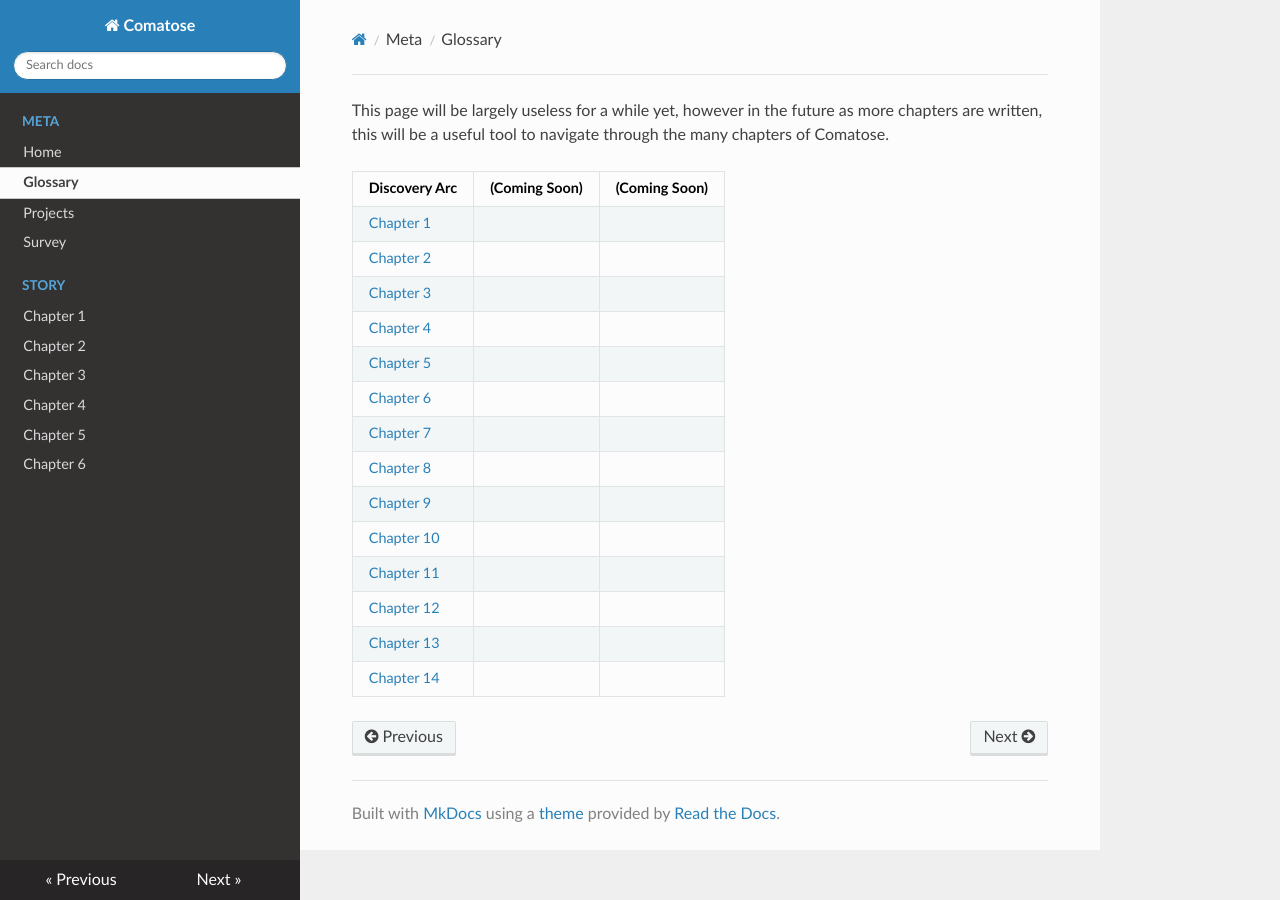
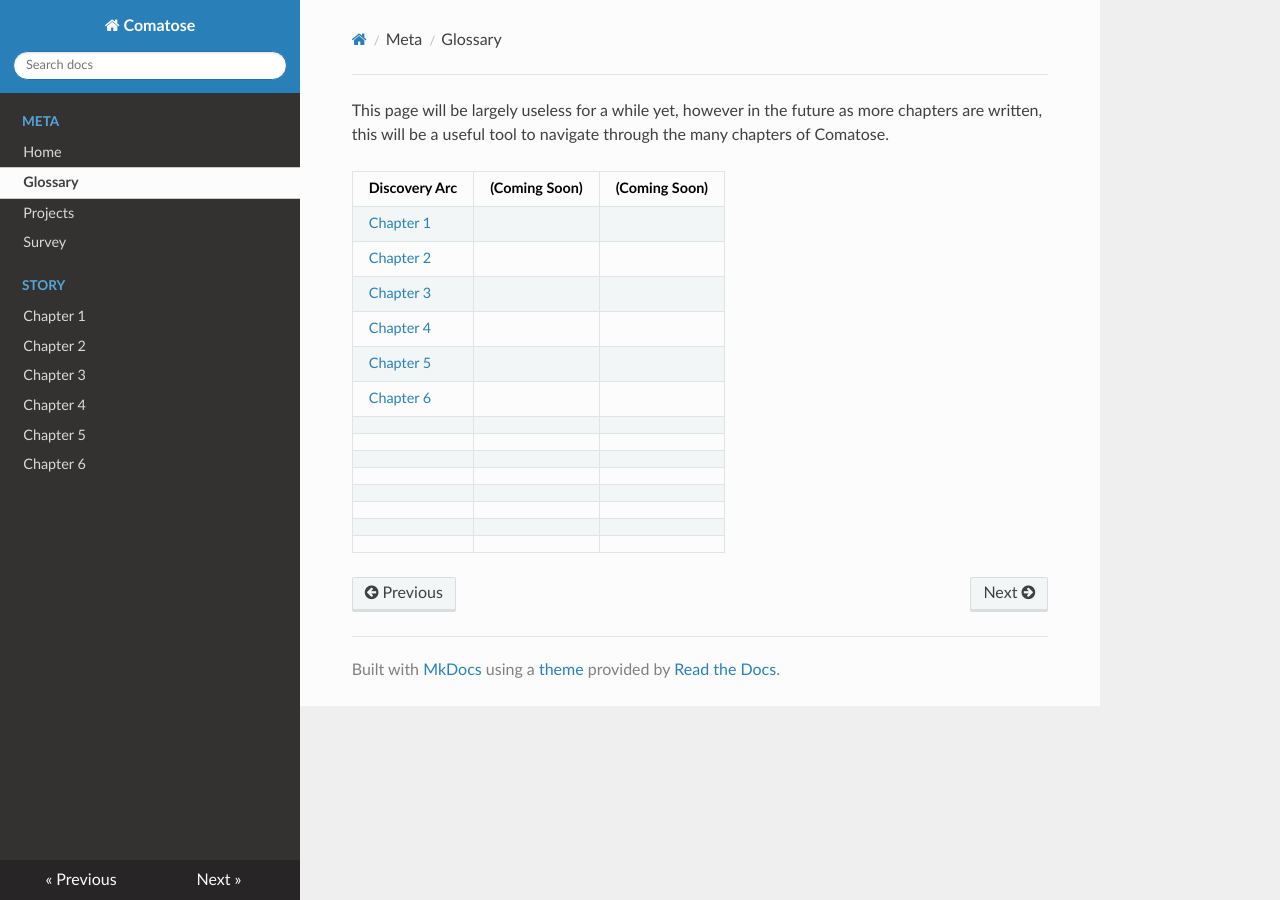
Before and after one commit to asibs121/Comatose, an MkDocs documentation site: the page built from docs/glossary.md, in a window 1280 px wide. Built offline with MkDocs 1.6.1, drawn with Linux system fonts in a browser that asks for light colours; nearby versions of some CDN libraries.

Commit message:
Update glossary.md

```diff
--- a/docs/glossary.md
+++ b/docs/glossary.md
@@ -8,11 +8,11 @@
 |    [Chapter 4](../chap4)    |                             |                             |
 |    [Chapter 5](../chap5)    |                             |                             |
 |    [Chapter 6](../chap6)    |                             |                             |
-|    [Chapter 7](../chap7)    |                             |                             |
-|    [Chapter 8](../chap8)    |                             |                             |
-|    [Chapter 9](../chap9)    |                             |                             |
-|   [Chapter 10](../chap10)   |                             |                             |
-|   [Chapter 11](../chap11)   |                             |                             |
-|   [Chapter 12](../chap12)   |                             |                             |
-|   [Chapter 13](../chap13)   |                             |                             |
-|   [Chapter 14](../chap14)   |                             |                             |
+|        |                             |                             |
+|        |                             |                             |
+|        |                             |                             |
+|      |                             |                             |
+|      |                             |                             |
+|      |                             |                             |
+|      |                             |                             |
+|      |                             |                             |
```
